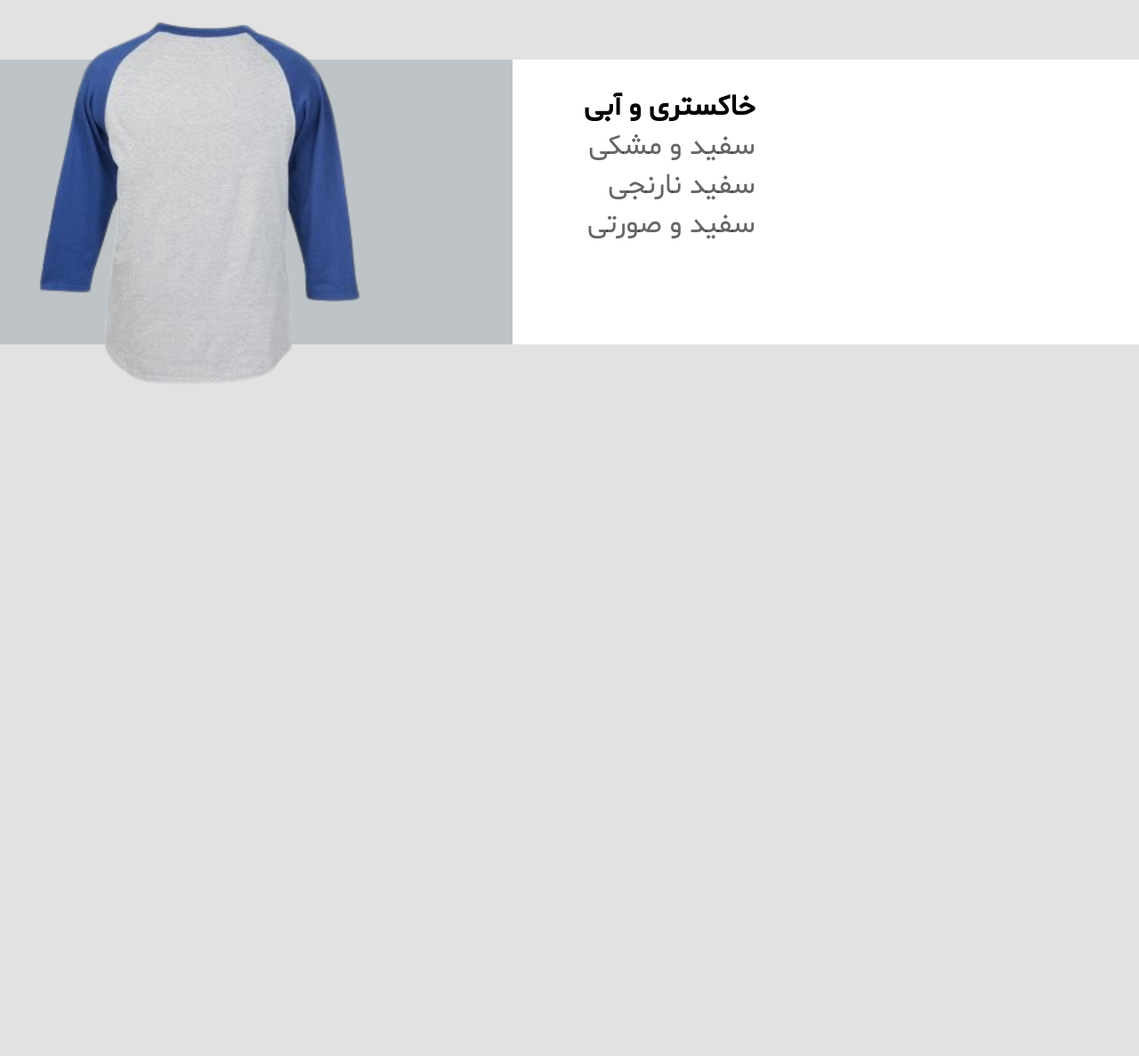
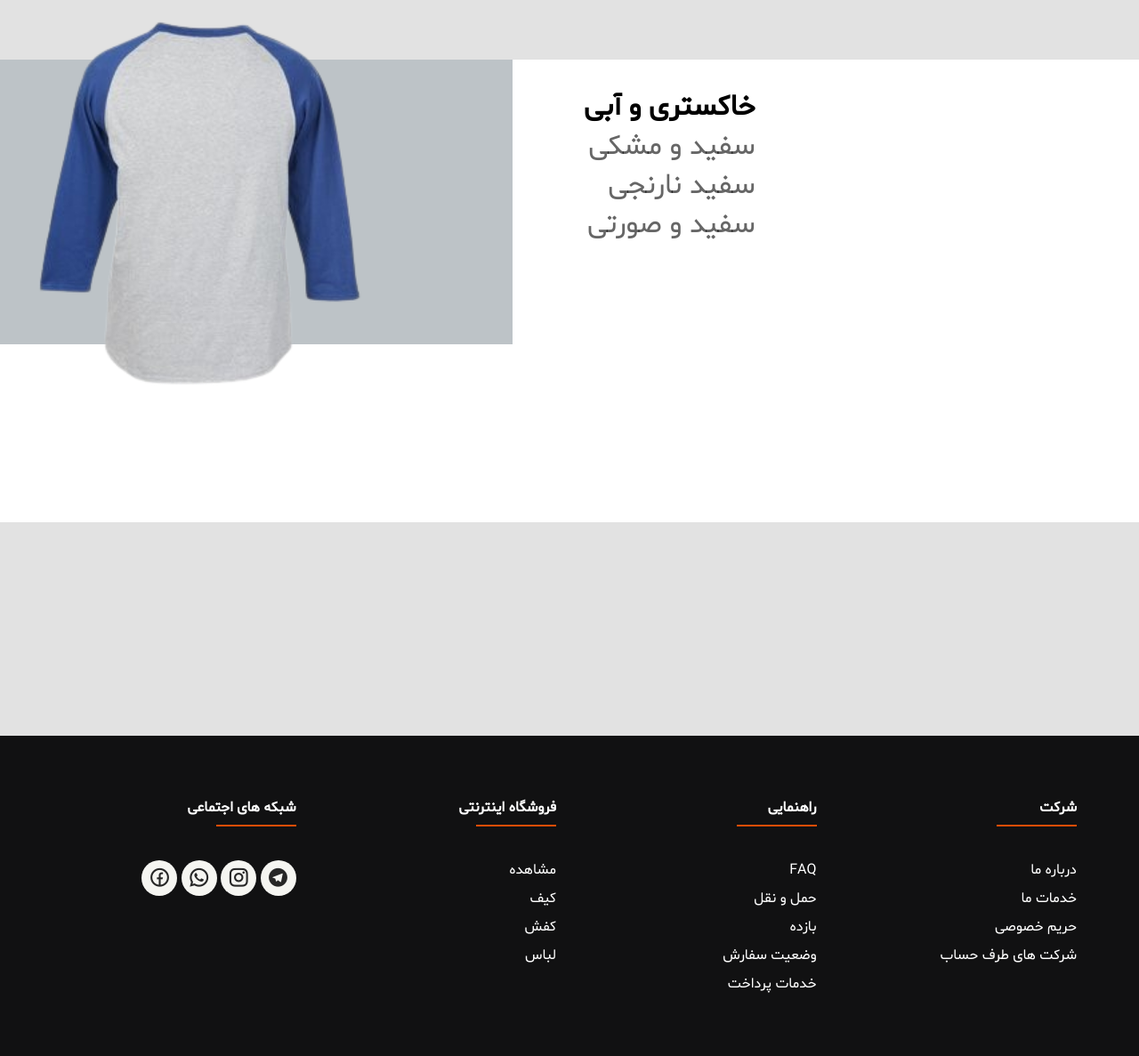
Before and after one commit to abolfazlkhoddari/frontend, a plain HTML site: page froshghah/html/home.html in a window 1280 px wide. Shown: the part 973-2160 px from the top of the page at 89% size. Before the commit the page ends 1426 px from the top, so only its background shows below. Drawn offline with nearby package versions, Linux system fonts and the light colour scheme; files whose address does not match are found by name.

Commit message:
ساخت قسمت footer

```diff
--- a/froshghah/css/home.css
+++ b/froshghah/css/home.css
@@ -350,7 +350,7 @@ main{
         position:relative ;
         display: flex;
         margin-top: 30vh;
-        height: 40vh;
+        height: 65vh;
         background-color: #fff;
     }
     & .crouser .slider{
@@ -362,7 +362,7 @@ main{
             left: 0;
             width: 450px;
             height: 450px;
-            z-index: 67;
+            z-index: 999;
             opacity: 0;
             &.active{
             opacity: 1;
@@ -410,3 +410,74 @@ main{
 
 
 }
+
+
+.footer{
+    background-color: #111112;
+    padding: 70px 0px;
+    position: relative;
+    margin-top: 30vh;
+}
+.fContianer{
+    max-width: 1170px;
+    margin: auto;
+}
+.frow{
+    display: flex;
+    flex-wrap: wrap;
+}
+.footercol{
+    color: #fff;
+    width: 25%;
+    padding: 0 15px;
+}
+.footer h4{
+    color:  #ffff;
+    position: relative;
+    font-weight: 600;
+    margin-bottom: 3rem;
+
+
+}
+.footer h4::before{
+    content: "";
+    position: absolute;
+    bottom: -10px;
+    right: 0;
+    background-color: #e74d06;
+    width: 90px;
+    height: 2px;
+}
+.footer ul li:not(:last-child){
+    margin-bottom: 10px;
+}
+
+.footer ul li a{
+    font-size: 16px;
+    font-weight: 300;
+    transition: all .3s ease;
+    display: block;
+    &:hover{
+        padding-right: 30px;
+        background-color: #48484e2c ;
+    }
+}
+.footer .spicalLink a{
+    display: inline-block;
+    height: 40px;
+    width: 40px;
+    background-color: rgb(245, 245, 241);
+    color: #262626;
+    text-align: center;
+    border-width: 20px;
+    line-height: 40px;
+    text-justify: center;
+    translate: all .2s ease;
+    font-size: 25px;
+    border-radius: 50%;
+    &:hover{
+        color: #e74d06;
+        background-color: #7f8c8d;
+    }
+
+}
--- a/froshghah/html/home.html
+++ b/froshghah/html/home.html
@@ -174,6 +174,59 @@
 
     </div>
 </section>
+<!--footer-->
+<footer class="footer">
+    <div class="fContianer">
+        <div class="frow">
+        <div class="footercol">
+            <h4>شرکت</h4>
+            <ul>
+                <li><a href="#">درباره ما</a></li>
+                <li><a href="#">خدمات ما</a></li>
+                <li><a href="#">حریم خصوصی</a></li>
+                <li><a href="#">شرکت های طرف حساب</a></li>
+
+            </ul>
+        </div>
+        <div class="footercol">
+            <h4>راهنمایی</h4>
+            <ul>
+                <li><a href="#">FAQ</a></li>
+                <li><a href="#">حمل و نقل</a></li>
+                <li><a href="#">بازده</a></li>
+                <li><a href="#">وضعیت سفارش</a></li>
+                <li><a href="#">خدمات پرداخت</a></li>
+
+            </ul>
+        </div>
+        <div class="footercol">
+            <h4>فروشگاه اینترنتی</h4>
+            <ul>
+                <li><a href="#">مشاهده</a></li>
+                <li><a href="#">کیف</a></li>
+                <li><a href="#">کفش</a></li>
+                <li><a href="#">لباس</a></li>
+
+            </ul>
+        </div>
+        <div class="footercol">
+            <h4>شبکه های اجتماعی</h4>
+            <div class="spicalLink">
+                <a href="#"><i class="ri-telegram-fill"></i></a>
+                <a href="#"><i class="ri-instagram-line"></i></a>
+                <a href="#"><i class="ri-whatsapp-line"></i></a>
+                <a href="#"><i class="ri-facebook-circle-line"></i></a>
+            </div>
+        </div>
+        </div>
+    </div>
+
+
+
+</footer>
+
+
+
 <script src="../js/home.js"></script>
 
 </body>
--- a/package.json
+++ /dev/null
@@ -1,5 +0,0 @@
-{
-  "devDependencies": {
-    "@types/web": "^0.0.327"
-  }
-}
```
Also changed, not shown: 1 other file.
